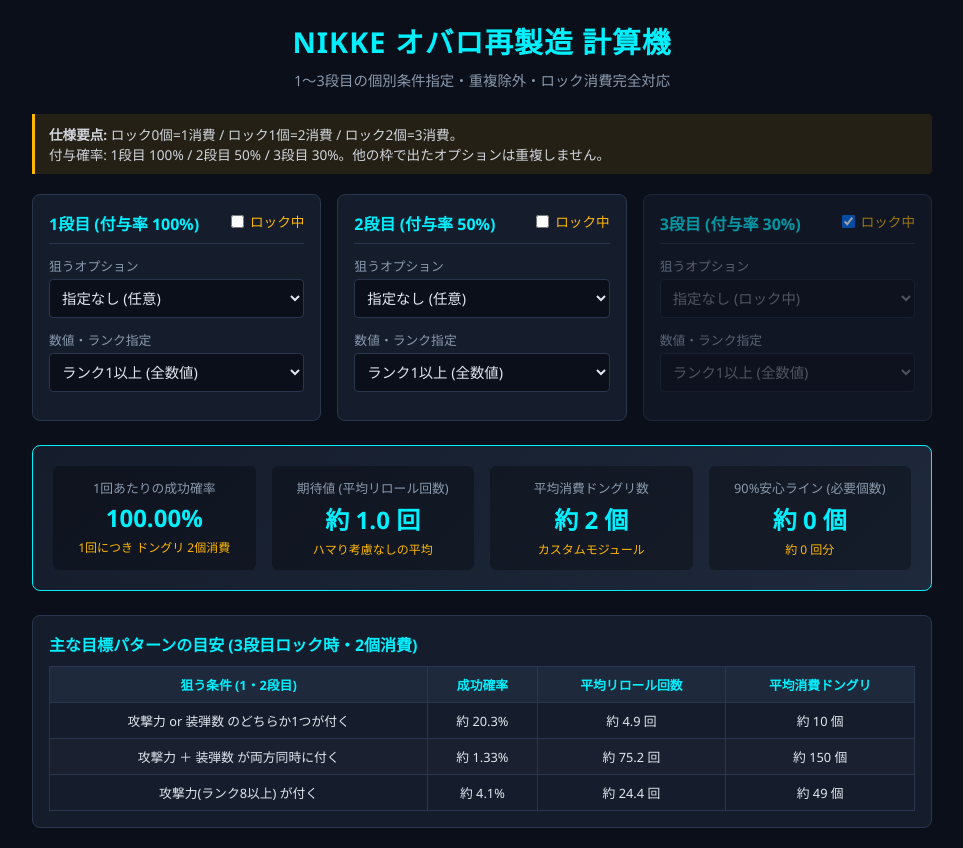
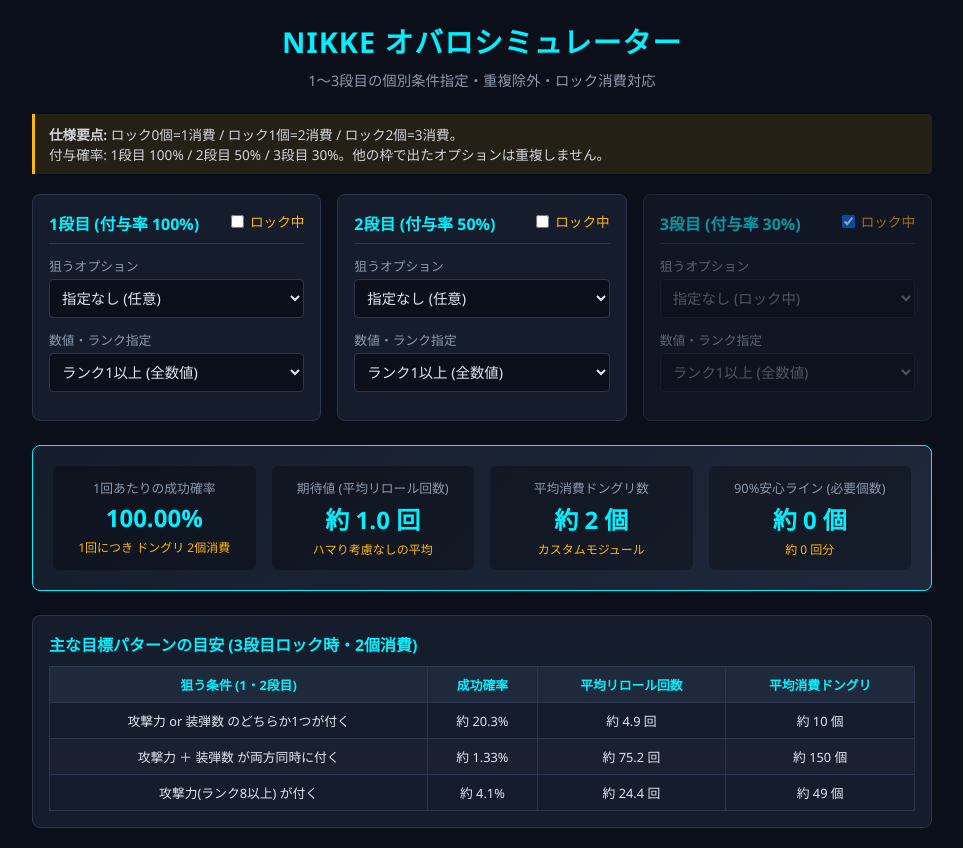
Before and after one commit to tsubasa-oss/nikke-calculator, a plain HTML site: page index.html in a window 1280 px wide. Shown: the whole page, without its empty margins (158-1121 px from the left). Drawn offline with Linux system fonts and the light colour scheme.

Commit message:
Update title and subtitle in index.html

```diff
--- a/index.html
+++ b/index.html
@@ -189,8 +189,8 @@
 <body>
 
 <div class="container">
-    <h1>NIKKE オバロ再製造 計算機</h1>
-    <div class="subtitle">1〜3段目の個別条件指定・重複除外・ロック消費完全対応</div>
+    <h1>NIKKE オバロシミュレーター</h1>
+    <div class="subtitle">1〜3段目の個別条件指定・重複除外・ロック消費対応</div>
 
     <div class="info-note">
         <strong>仕様要点:</strong> ロック0個=1消費 / ロック1個=2消費 / ロック2個=3消費。<br>
```
